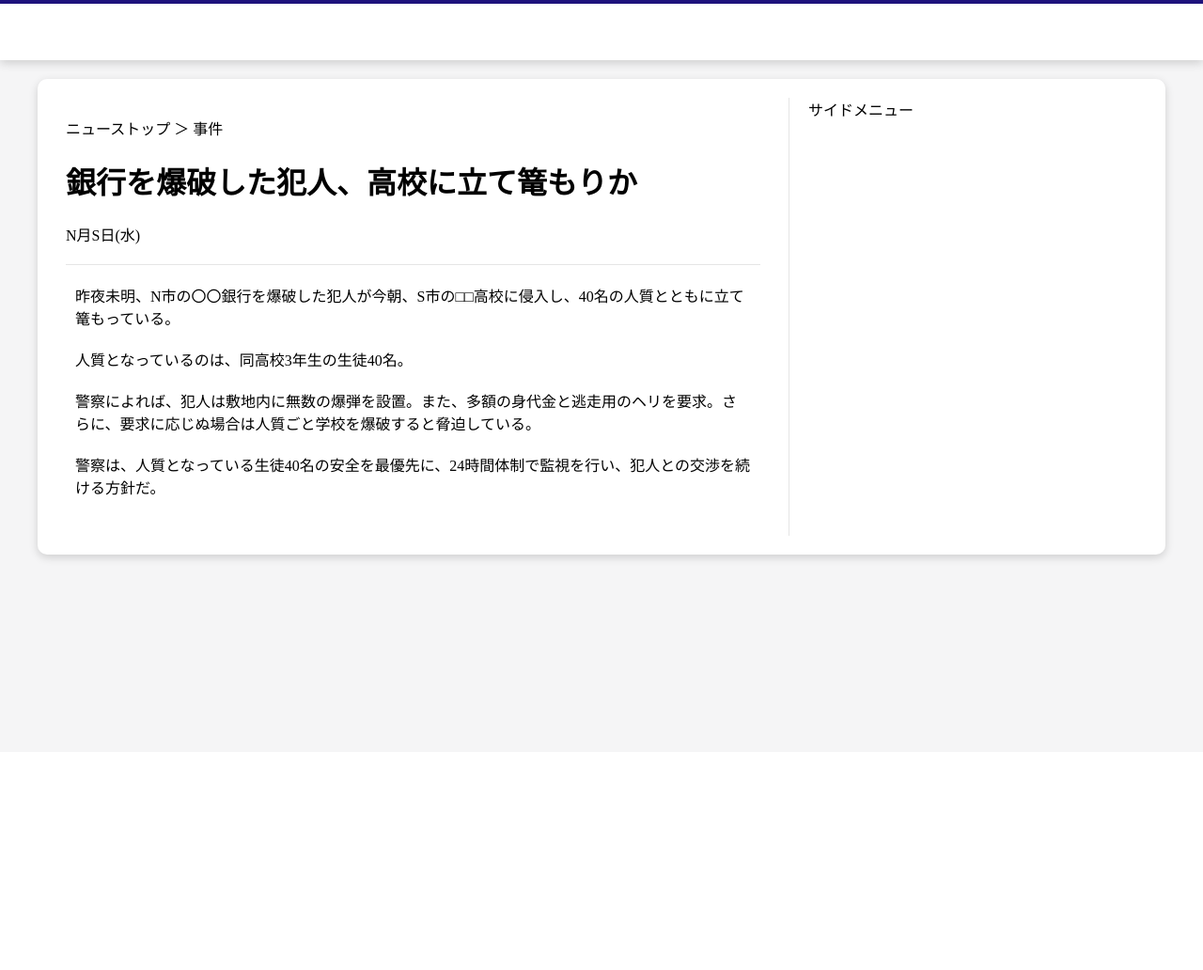
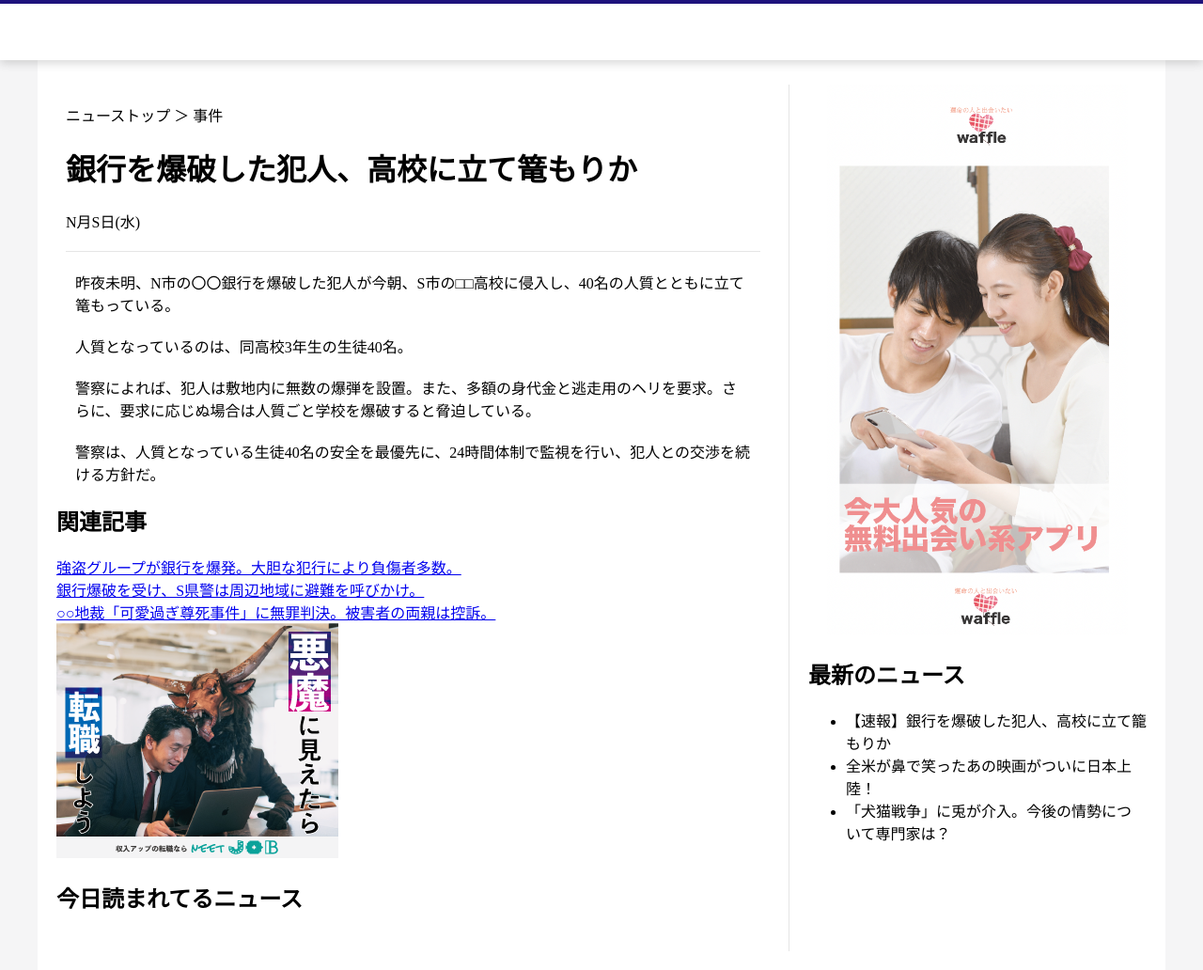
Before and after one commit to n-soukun/alfa-meieki-Q, a PHP site: page /news/index.html in a window 1280 px wide. Shown: the whole page at 94% size. Before the commit the page ends 600 px from the top, so only its background shows below. Run offline with PHP 8.4, Linux system fonts and the light colour scheme.

Commit message:
ニュースサイトの更新

```diff
--- a/chat/data/game.json
+++ b/chat/data/game.json
@@ -76,7 +76,7 @@
             },
             "responses": [
                 {
-                    "filter": "Error",
+                    "filter": "error",
                     "next": 2
                 }
             ],
--- a/index.html
+++ b/index.html
@@ -54,7 +54,7 @@
                 生徒及び教職員は警察からの要請によりあらかじめ避難。<br>
                 そのため、今回の事件による市民への被害は出ないはずだった。
             </p>
-            <p class="headline">視聴覚室に取り残された4人を除いて・・・</p>
+            <p class="headline">視聴覚室に取り残された40人を除いて・・・</p>
         </div>
         <div class="wrap_boxs">
             <div class="dark_bg boxs_dark">
--- a/news/css/style.css
+++ b/news/css/style.css
@@ -13,6 +13,7 @@ header{
     height: 60px;
     background: #fff;
     box-shadow: 0 3px 10px rgba(0, 0, 0, 0.16);
+    z-index: 99;
 }
 
 main{
@@ -20,10 +21,9 @@ main{
     position: relative;
     width: 100%;
     max-width: 1200px;
-    margin: 84px auto 0;
+    margin: 0 auto;
+    padding-top: 70px;
     background: #fff;
-    border-radius: 10px;
-    box-shadow: 0 3px 10px rgba(0, 0, 0, 0.16);
     overflow: hidden;
 }
 
@@ -51,3 +51,12 @@ main{
     width: 360px;
     padding: 20px;
 }
+
+#side_ad{
+    width: calc(100% - 40px);
+    margin: 0 auto;
+}
+
+#side_ad img{
+    width: 100%;
+}
--- a/news/index.html
+++ b/news/index.html
@@ -28,10 +28,24 @@
                 <p>
                     警察は、人質となっている生徒40名の安全を最優先に、24時間体制で監視を行い、犯人との交渉を続ける方針だ。
                 </p>
+                <h2>関連記事</h2>
+                <a href="#">強盗グループが銀行を爆発。大胆な犯行により負傷者多数。</a><br>
+                <a href="#">銀行爆破を受け、S県警は周辺地域に避難を呼びかけ。</a><br>
+                <a href="#">○○地裁「可愛過ぎ尊死事件」に無罪判決。被害者の両親は控訴。</a>
+                <img src="./img/ad-300x250.png" alt="">
+                <h2>今日読まれてるニュース</h2>
             </div>
         </div>
         <div id="wrap_side">
-            サイドメニュー
+            <div id="side_ad">
+                <img src="./img/ad.png" alt="">
+            </div>
+            <h2>最新のニュース</h2>
+            <ul>
+                <li>【速報】銀行を爆破した犯人、高校に立て籠もりか</li>
+                <li>全米が鼻で笑ったあの映画がついに日本上陸！</li>
+                <li>「犬猫戦争」に兎が介入。今後の情勢について専門家は？</li>
+            </ul>
         </div>
     </main>
     <footer></footer>
```
Also changed, not shown: news/img/ad-300x250.png (added), news/img/ad.png (added), news/js/スクリーンショット 2021-09-13 16.07.51.png (added).
